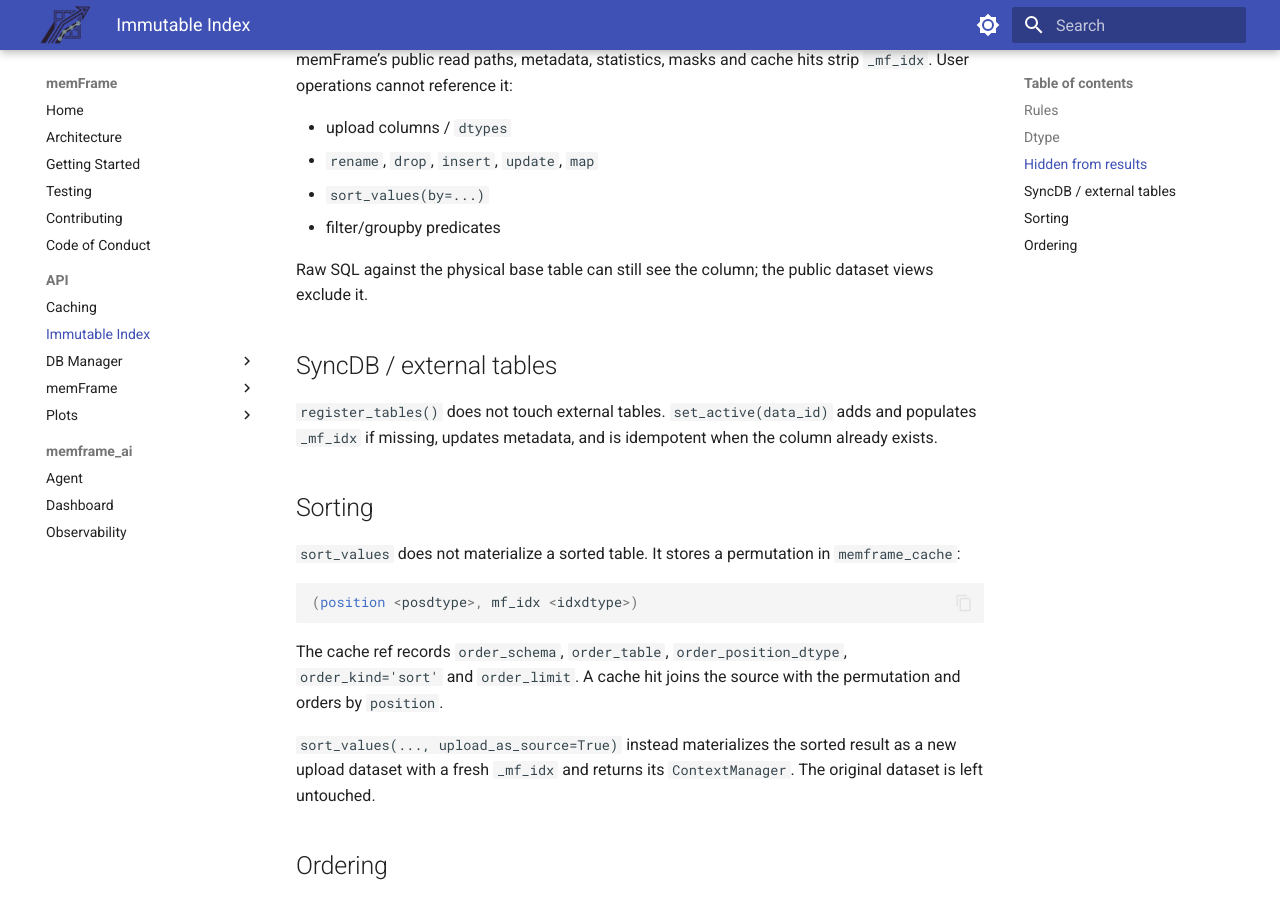
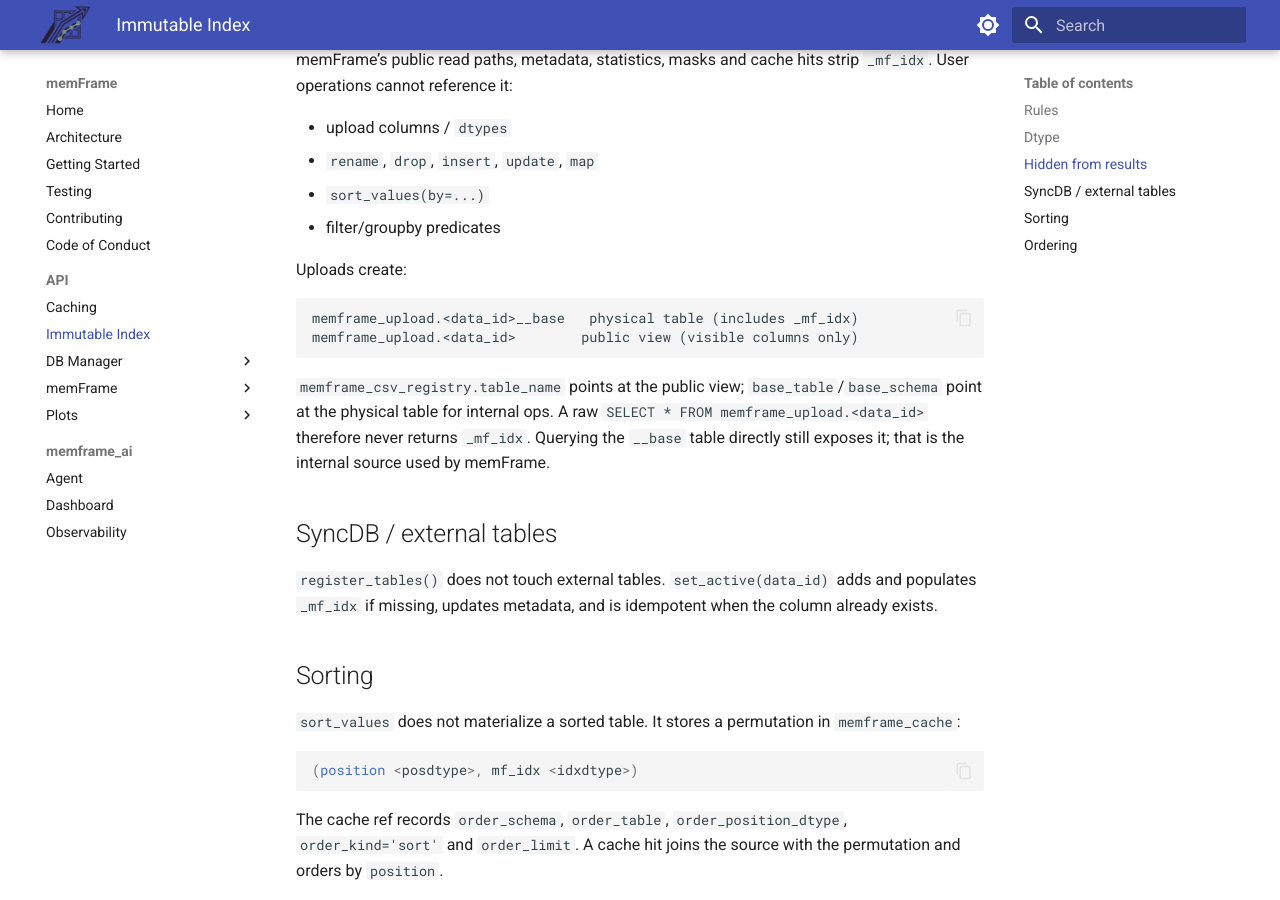
Before and after one commit to Debojit95/memFrame, an MkDocs documentation site: the page built from docs/api/indexing.md, in a window 1280 px wide and 900 px high, scrolled down 1208 px. Built offline with MkDocs 1.6.1 and Material for MkDocs 9.7.7, drawn with Linux system fonts in a browser that asks for light colours.

Commit message:
[docs] document base table + public view layout
Clarify that uploads create a physical __base table with _mf_idx and a
public dataset view excluding it.

````diff
--- a/docs/api/indexing.md
+++ b/docs/api/indexing.md
@@ -51,8 +51,18 @@
 - `sort_values(by=...)`
 - filter/groupby predicates
 
-Raw SQL against the physical base table can still see the column; the public
-dataset views exclude it.
+Uploads create:
+
+```text
+memframe_upload.<data_id>__base   physical table (includes _mf_idx)
+memframe_upload.<data_id>        public view (visible columns only)
+```
+
+`memframe_csv_registry.table_name` points at the public view;
+`base_table`/`base_schema` point at the physical table for internal ops.
+A raw `SELECT * FROM memframe_upload.<data_id>` therefore never returns
+`_mf_idx`. Querying the `__base` table directly still exposes it; that is the
+internal source used by memFrame.
 
 ## SyncDB / external tables
 
````
Also changed, not shown: docs/api/upload-manager.md (+5 -0 lines).
